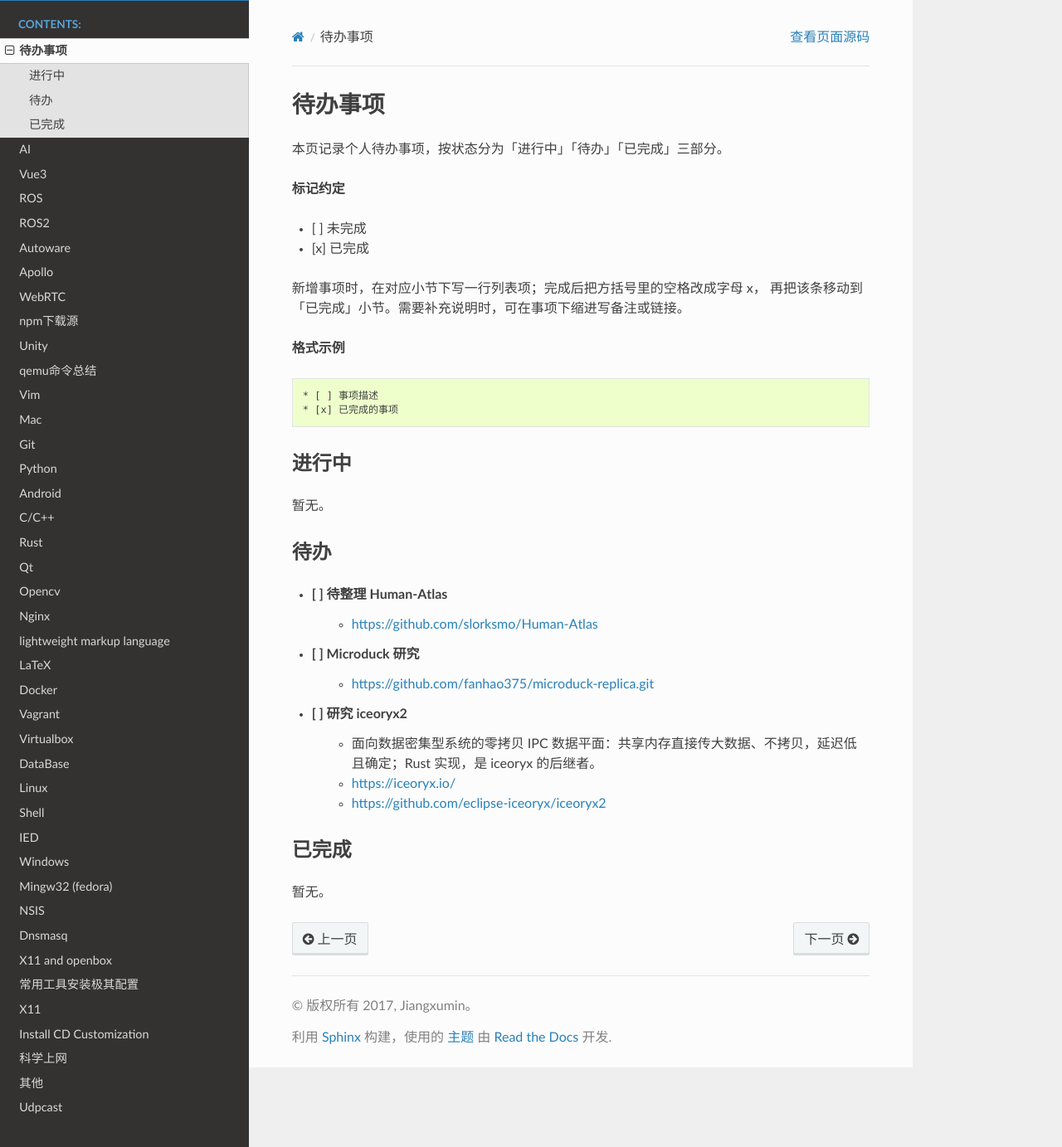
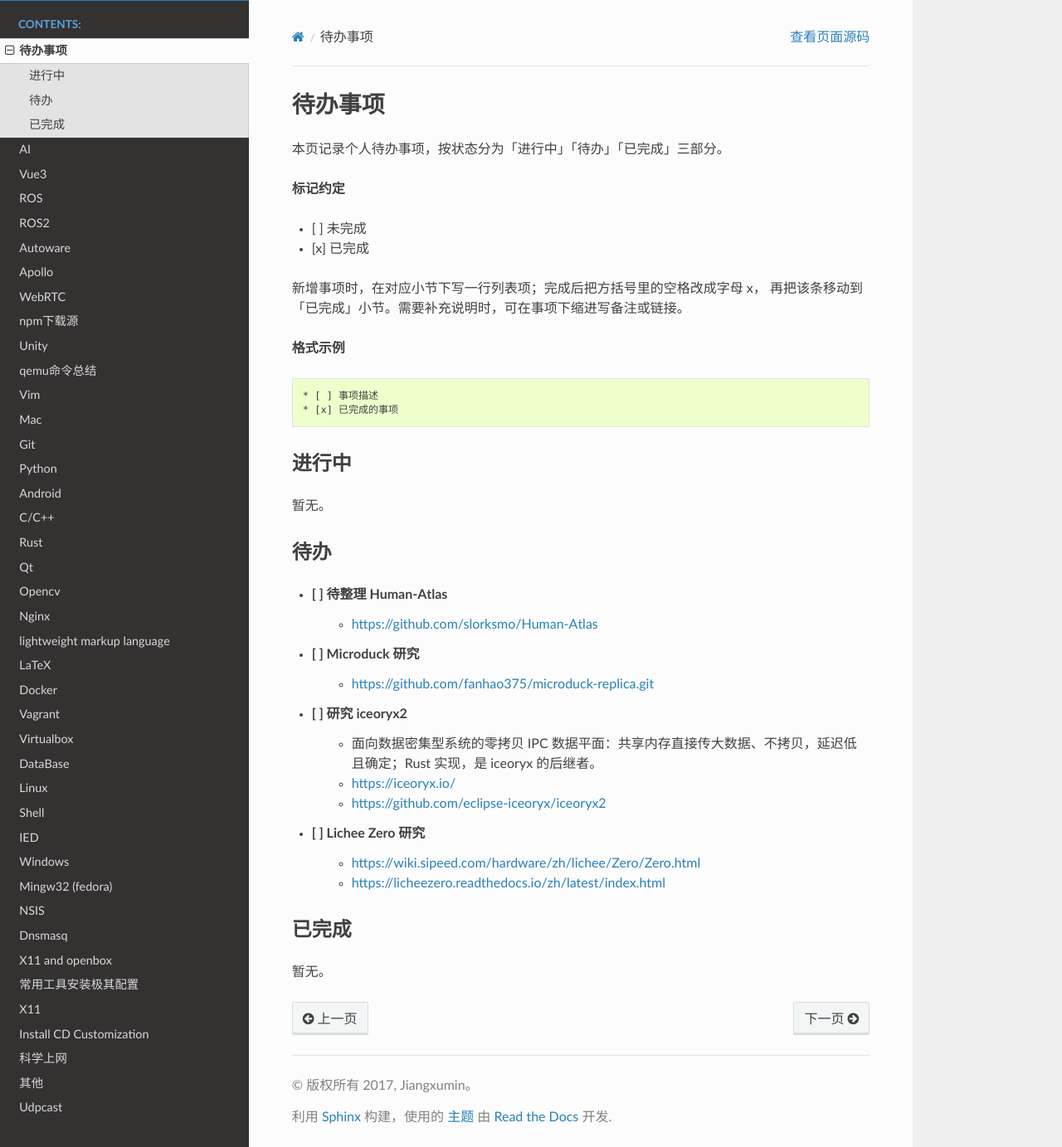
Before and after one commit to my-rds-store/my_space, a Sphinx documentation site: the page built from source/todolist.rst, in a window 1280 px wide and 1383 px high. Shown: the whole window at 83% size. Built offline with Sphinx 7.4.7 and the Read the Docs theme 3.1.0, drawn with Linux system fonts in a browser that asks for light colours.

Commit message:
待办列表新增 Lichee Zero 研究链接
Co-Authored-By: Claude Code <noreply@anthropic.com>

```diff
--- a/source/todolist.rst
+++ b/source/todolist.rst
@@ -40,6 +40,10 @@
     * https://iceoryx.io/
     * https://github.com/eclipse-iceoryx/iceoryx2
 
+* [ ] Lichee Zero 研究
+    * https://wiki.sipeed.com/hardware/zh/lichee/Zero/Zero.html
+    * https://licheezero.readthedocs.io/zh/latest/index.html
+
 **********
 已完成
 **********
```
